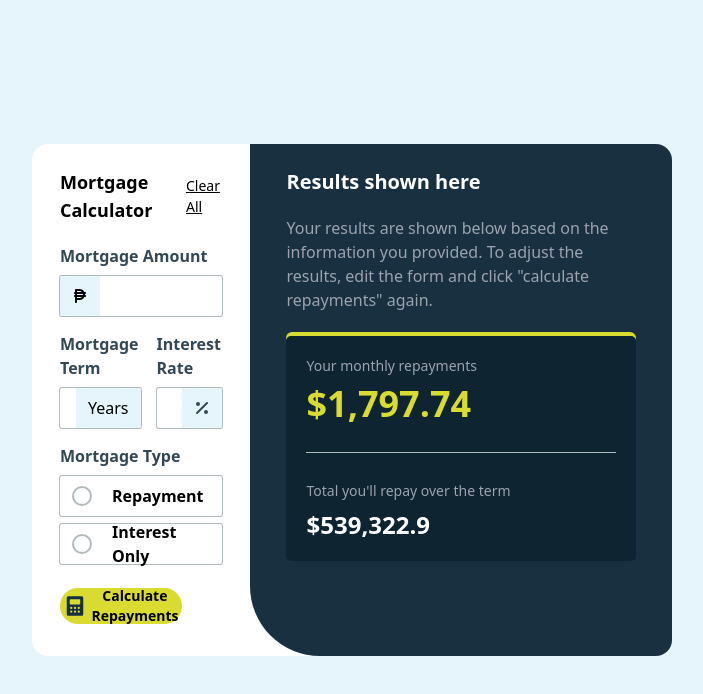
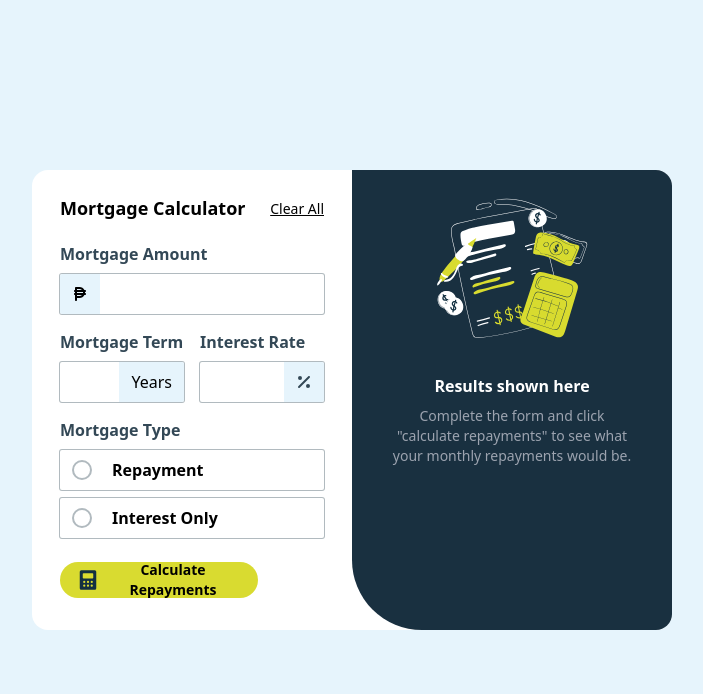
Before and after one commit to xzcxvc/mortgage-repayment-calculator, a React (Vite) app: page / in a window 1280 px wide. Shown: the top 694 px of the page, without its empty margins (288-991 px from the left). Built offline with nearby package versions, Linux system fonts and the light colour scheme.

Commit message:
add calculate repayments

```diff
--- a/src/App.jsx
+++ b/src/App.jsx
@@ -12,7 +12,11 @@
     txtInterestRate: 0,
     typeInterest: false,
     typeRepayment: false,
+    monthlyRepayment: 0,
+    totalBalance: 0,
   });
+
+  const [isCalculated, setIsCalculated] = useState(false);
 
   const [selected, setSelected] = useState(false);
 
@@ -49,20 +53,59 @@
 
   useEffect(() => {
     console.clear();
-    console.table({ formData });
+    console.table({ formData, isCalculated });
   }, [formData]);
 
-  const handleCalculate = () => {};
+  const handleCalculate = () => {
+    const mortgageTerm = formData.txtMortgageTerm * 12;
+    const interestRate = formData.txtInterestRate / 100;
+    const totalBalance =
+      (formData.txtMortgageAmt * interestRate + formData.txtMortgageAmt) *
+      mortgageTerm;
+    const monthlyRepayment = totalBalance / mortgageTerm;
+
+    const formattedTotalBalance = `$${totalBalance.toLocaleString(undefined, {
+      minimumFractionDigits: 2,
+      maximumFractionDigits: 2,
+    })}`;
+    const formattedMonthlyRepayment = `$${monthlyRepayment.toLocaleString(
+      undefined,
+      {
+        minimumFractionDigits: 2,
+        maximumFractionDigits: 2,
+      }
+    )}`;
+
+    setFormData((prev) => ({
+      ...prev,
+      totalBalance: formattedTotalBalance,
+      monthlyRepayment: formattedMonthlyRepayment,
+    }));
+
+    setIsCalculated((prev) => ({
+      ...prev,
+      isCalculated: true,
+    }));
+  };
 
   const handleClearForm = () => {
+    setIsCalculated((prev) => ({
+      ...prev,
+      isCalculated: false,
+    }));
+
     setFormData((prev) => ({
+      ...prev,
       txtMortgageAmt: 0,
       txtMortgageTerm: 0,
       txtInterestRate: 0,
       typeInterest: false,
       typeRepayment: false,
+      monthlyRepayment: 0,
+      totalBalance: 0,
     }));
   };
+
   return (
     <div className="w-screen">
       <div className="min-h-screen flex items-center justify-center">
@@ -150,7 +193,10 @@
                 </div>
 
                 <div className="desktop:w-9/12 tablet:w-full mobile:w-full py-2 ">
-                  <button className="flex gap-1 px-4 rounded-full bg-[#D9DB30] items-center justify-center w-full h-9">
+                  <button
+                    className="flex gap-1 px-4 rounded-full bg-[#D9DB30] items-center justify-center w-full h-9"
+                    onClick={handleCalculate}
+                  >
                     <img src={calculator} alt="" />
                     <span className="font-semibold flex justify-center text-sm">
                       Calculate Repayments
@@ -160,29 +206,12 @@
               </div>
             </div>
           </div>
-          <div
-            id="results"
-            className="desktop:w-6/12 p-6 hidden mobile:w-full bg-[#193040] desktop:rounded-r-2xl desktop:rounded-bl-[70px] items-center justify-center"
-          >
-            <div className="flex-col flex gap-5 ">
-              <img src={empty} alt="empty result" className=" h-40" />
-              <div className="flex flex-col gap-2">
-                <span className="text-white font-semibold flex justify-center">
-                  Results shown here
-                </span>
-
-                <span className="text-sm text-gray-400 flex justify-center items-center text-center">
-                  Complete the form and click "calculate repayments" to see what
-                  your monthly repayments would be.
-                </span>
-              </div>
-            </div>
-          </div>
 
           <div
             id="results"
-            className="absolutedesktop:w-6/12 py-6 px-9 mobile:w-full bg-[#193040] desktop:rounded-r-2xl desktop:rounded-bl-[70px] flex justify-center"
+            className="desktop:w-6/12 relative py-6 px-9 mobile:w-full bg-[#193040] desktop:rounded-r-2xl desktop:rounded-bl-[70px] flex justify-center"
           >
+            {isCalculated ? (
               <div className="flex-col flex gap-5">
                 <span className="text-white font-semibold flex text-xl">
                   Results shown here
@@ -194,25 +223,40 @@
                     "calculate repayments" again.
                   </span>
 
-                <div className="w-full relative bg-[#D9DB30] h-3 rounded-md">
-                  <div className="absolute w-full top-1 h-auto bg-[#0E2431] rounded-[5px] p-5 flex flex-col gap-2">
+                  <div className=" relative bg-[#D9DB30] rounded-md">
+                    <div className="relative top-1 h-auto bg-[#0E2431] rounded-[5px] p-5 flex flex-col gap-2">
                       <span className="text-sm text-gray-400 flex">
                         Your monthly repayments
                       </span>
                       <h1 className="text-[#D9DB30] font-semibold text-4xl">
-                      $1,797.74
+                        {formData.monthlyRepayment}
                       </h1>
                       <div className="divider w-full h-[1px] bg-[#B1BABF] my-5" />
                       <span className="text-sm text-gray-400 flex">
                         Total you'll repay over the term
                       </span>
                       <h1 className="text-white font-semibold text-2xl">
-                      $539,322.9
+                        {formData.totalBalance}
                       </h1>
                     </div>
                   </div>
                 </div>
               </div>
+            ) : (
+              <div className="flex-col flex gap-5 ">
+                <img src={empty} alt="empty result" className=" h-40" />
+                <div className="flex flex-col gap-2">
+                  <span className="text-white font-semibold flex justify-center">
+                    Results shown here
+                  </span>
+
+                  <span className="text-sm text-gray-400 flex justify-center items-center text-center">
+                    Complete the form and click "calculate repayments" to see
+                    what your monthly repayments would be.
+                  </span>
+                </div>
+              </div>
+            )}
           </div>
         </div>
       </div>
```
Lines whose indentation alone changed are shown as unchanged.
